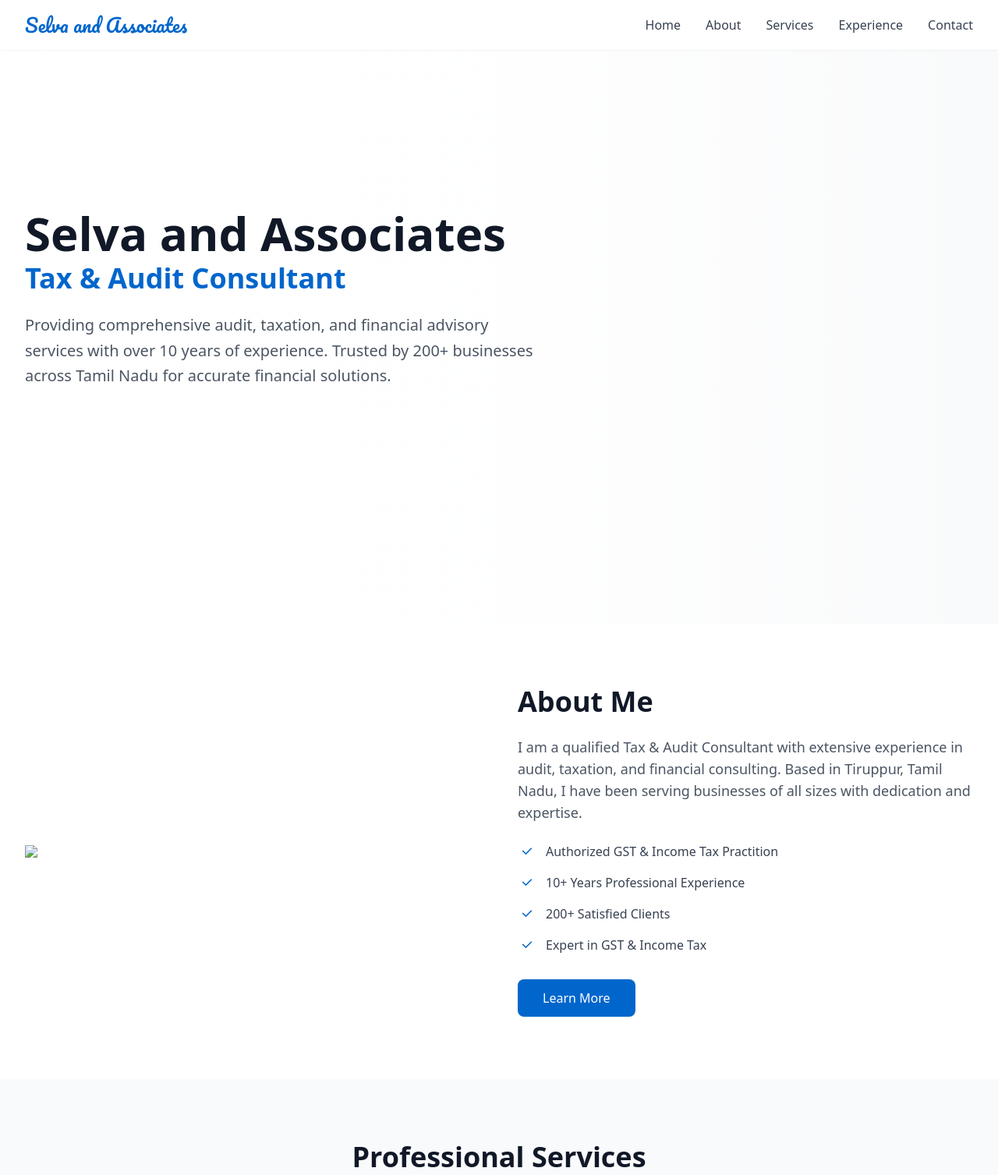
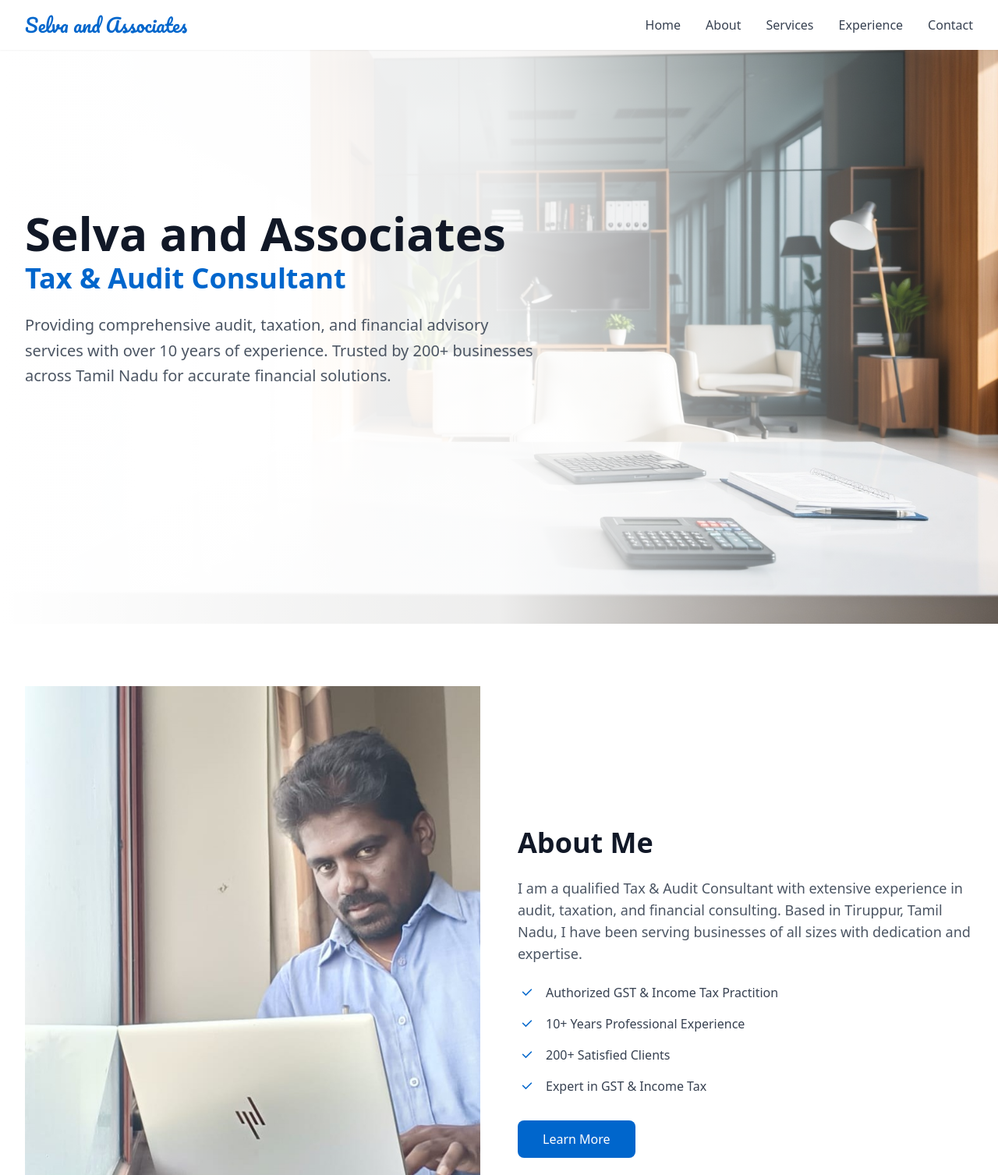
Before and after one commit to selvamani3001/selvaandassociates-site, a plain HTML site: page index.html in a window 1280 px wide. Shown: the top 1507 px of the page at 78% size. Drawn offline with nearby package versions, Linux system fonts and the light colour scheme.

Commit message:
Update index.html

```diff
--- a/index.html
+++ b/index.html
@@ -4,7 +4,7 @@
 <meta charset="UTF-8">
 <meta name="viewport" content="width=device-width, initial-scale=1.0">
 <title>Selva and Associates - Tax & Audit Consultant</title>
-<link rel="icon" href="images/calculate.png">
+<link rel="icon" href="calculate.png">
 <script src="https://cdn.tailwindcss.com/3.4.16"></script>
 <link rel="preconnect" href="https://fonts.googleapis.com">
 <link rel="preconnect" href="https://fonts.gstatic.com" crossorigin>
@@ -71,7 +71,7 @@ DEFAULT: '8px',
 </div>
 </div>
 </nav>
-<section id="home" class="min-h-screen bg-cover bg-center bg-no-repeat relative" style="background-image: url('images/background.jpg')">
+<section id="home" class="min-h-screen bg-cover bg-center bg-no-repeat relative" style="background-image: url('background.jpg')">
 <div class="absolute inset-0 bg-gradient-to-r from-white via-white/90 to-transparent"></div>
 <div class="relative z-10 max-w-7xl mx-auto px-4 sm:px-6 lg:px-8 h-screen flex items-center">
 <div class="w-full">
@@ -127,7 +127,7 @@ Learn More
 </button>
 </div>
 <div class="lg:order-first">
-<img src="images/selvamani.jpeg">
+<img src="selvamani.jpeg">
 </div>
 </div>
 </div>
```
